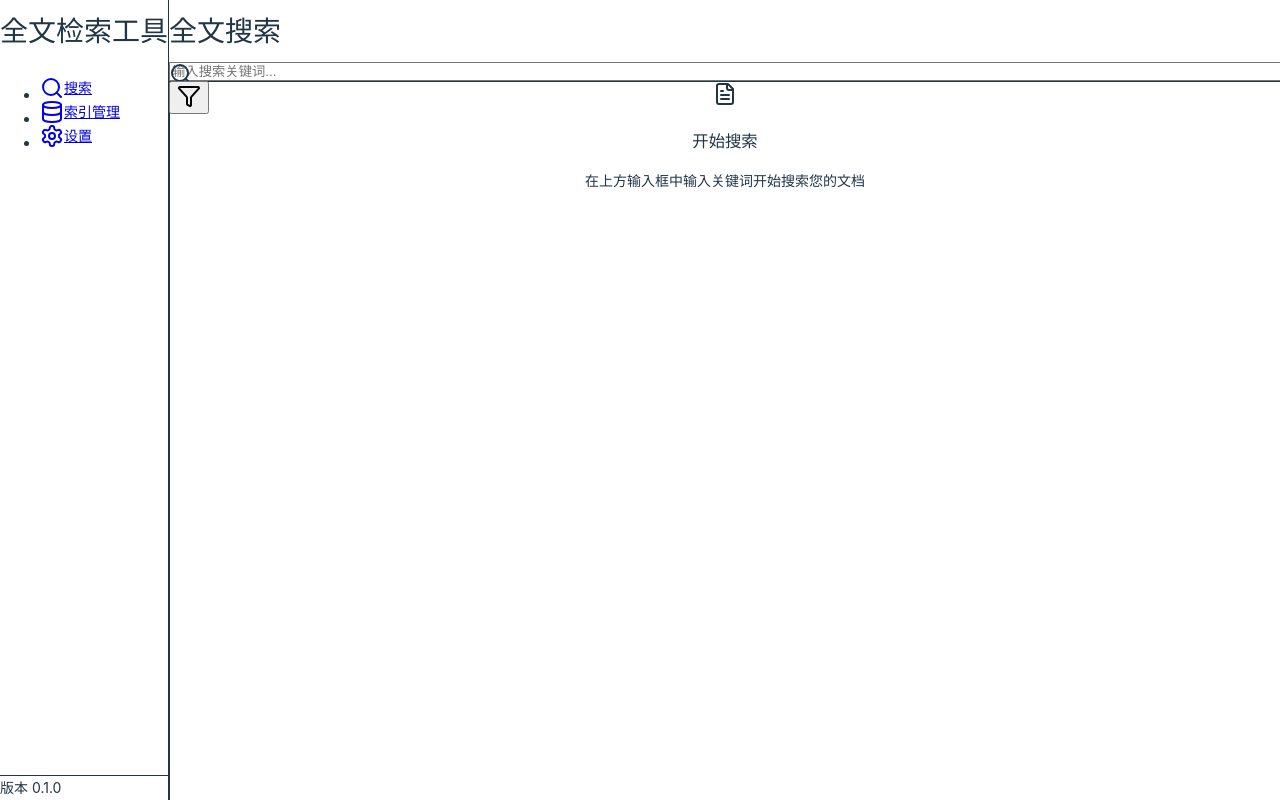
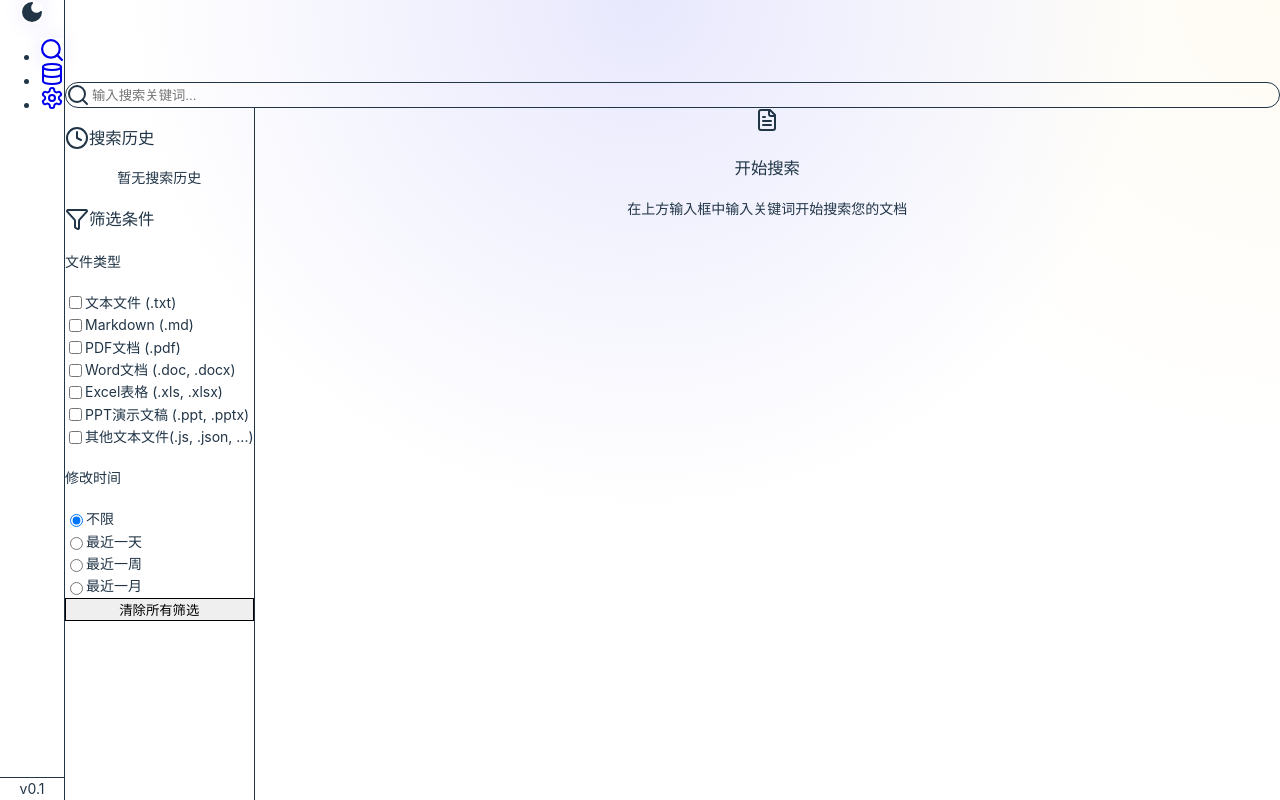
Before and after one commit to lhing17/lunary, a React (Vite) app: page / in a window 1280 px wide. Built offline with nearby package versions, Linux system fonts and the light colour scheme.

Commit message:
feat: 月光主题设计和响应式布局相关内容初步

```diff
--- a/src/App.tsx
+++ b/src/App.tsx
@@ -7,9 +7,9 @@ import { Sidebar } from './components/Sidebar';
 function App() {
   return (
     <Router>
-      <div className="flex h-screen bg-gray-50 dark:bg-gray-900">
+      <div className="flex h-screen bg-background-light dark:bg-background-dark text-gray-900 dark:text-gray-100 transition-colors duration-300">
         <Sidebar />
-        <main className="flex-1 overflow-hidden">
+        <main className="flex-1 overflow-hidden relative">
           <Routes>
             <Route path="/" element={<SearchPage />} />
             <Route path="/index-management" element={<IndexManagementPage />} />
--- a/src/components/Sidebar.tsx
+++ b/src/components/Sidebar.tsx
@@ -1,6 +1,6 @@
 import React from 'react';
 import { Link, useLocation } from 'react-router-dom';
-import { Search, Database, Settings } from 'lucide-react';
+import { Search, Database, Settings, Moon } from 'lucide-react';
 import { useI18n } from '../i18n';
 
 export const Sidebar: React.FC = () => {
@@ -14,13 +14,18 @@ export const Sidebar: React.FC = () => {
   ];
 
   return (
-    <div className="w-64 bg-white dark:bg-gray-800 border-r border-gray-200 dark:border-gray-700 flex flex-col">
-      <div className="p-6">
-        <h1 className="text-xl font-bold text-gray-900 dark:text-white">{t('components.sidebar.title')}</h1>
+    <div className="w-20 lg:w-64 flex-shrink-0 bg-surface-light dark:bg-surface-dark backdrop-blur-md border-r border-white/20 dark:border-white/10 flex flex-col transition-all duration-300">
+      <div className="p-6 flex items-center justify-center lg:justify-start">
+        <div className="w-8 h-8 rounded-full bg-gradient-to-tr from-primary-500 to-primary-300 flex items-center justify-center shadow-glow mr-0 lg:mr-3">
+            <Moon className="w-5 h-5 text-white fill-current" />
+        </div>
+        <h1 className="hidden lg:block text-xl font-bold bg-clip-text text-transparent bg-gradient-to-r from-gray-900 to-gray-600 dark:from-white dark:to-gray-400">
+          Lunary
+        </h1>
       </div>
 
-      <nav className="flex-1 px-4">
-        <ul className="space-y-2">
+      <nav className="flex-1 px-2 lg:px-4 py-4">
+        <ul className="space-y-3">
           {menuItems.map((item) => {
             const Icon = item.icon;
             const isActive = location.pathname === item.path;
@@ -29,14 +34,17 @@ export const Sidebar: React.FC = () => {
               <li key={item.path}>
                 <Link
                   to={item.path}
-                  className={`flex items-center px-4 py-2 text-sm font-medium rounded-lg transition-colors ${
+                  className={`flex items-center justify-center lg:justify-start px-3 py-3 rounded-xl transition-all duration-200 group relative ${
                     isActive
-                      ? 'bg-primary-100 dark:bg-primary-900 text-primary-700 dark:text-primary-300'
-                      : 'text-gray-700 dark:text-gray-300 hover:bg-gray-100 dark:hover:bg-gray-700'
+                      ? 'bg-primary-500/10 text-primary-600 dark:text-primary-300 shadow-glow'
+                      : 'text-gray-500 dark:text-gray-400 hover:bg-white/50 dark:hover:bg-white/5 hover:text-gray-900 dark:hover:text-white'
                   }`}
                 >
-                  <Icon className="w-5 h-5 mr-3" />
-                  {item.label}
+                  {isActive && (
+                    <div className="absolute left-0 top-1/2 -translate-y-1/2 w-1 h-8 bg-primary-500 rounded-r-full lg:hidden" />
+                  )}
+                  <Icon className={`w-6 h-6 lg:w-5 lg:h-5 lg:mr-3 transition-transform duration-200 ${isActive ? 'scale-110' : 'group-hover:scale-110'}`} />
+                  <span className="hidden lg:block font-medium">{item.label}</span>
                 </Link>
               </li>
             );
@@ -44,8 +52,11 @@ export const Sidebar: React.FC = () => {
         </ul>
       </nav>
 
-      <div className="p-4 border-t border-gray-200 dark:border-gray-700">
-        <div className="text-xs text-gray-500 dark:text-gray-400">{t('components.sidebar.version', { version: '0.1.0' })}</div>
+      <div className="p-4 border-t border-gray-200/50 dark:border-white/5">
+        <div className="text-xs text-center lg:text-left text-gray-400 dark:text-gray-500">
+          <span className="hidden lg:inline">{t('components.sidebar.version', { version: '0.1.0' })}</span>
+          <span className="lg:hidden">v0.1</span>
+        </div>
       </div>
     </div>
   );
--- a/src/index.css
+++ b/src/index.css
@@ -3,9 +3,9 @@
 @tailwind utilities;
 
 :root {
-  font-family: -apple-system, BlinkMacSystemFont, 'Segoe UI', Roboto, Oxygen, Ubuntu, Cantarell, 'Open Sans', 'Helvetica Neue', sans-serif;
+  font-family: 'Inter', -apple-system, BlinkMacSystemFont, 'Segoe UI', Roboto, Oxygen, Ubuntu, Cantarell, 'Open Sans', 'Helvetica Neue', sans-serif;
   font-size: 14px;
-  line-height: 24px;
+  line-height: 1.6;
   font-weight: 400;
 
   color-scheme: light dark;
@@ -32,6 +32,19 @@ body {
   place-items: center;
   min-width: 320px;
   min-height: 100vh;
+  /* Moonlight Gradient Background */
+  background:
+    radial-gradient(circle at 50% 0%, rgba(99, 102, 241, 0.15) 0%, transparent 50%),
+    radial-gradient(circle at 100% 0%, rgba(251, 191, 36, 0.05) 0%, transparent 30%);
+  background-attachment: fixed;
+}
+
+.dark body {
+  background:
+    radial-gradient(circle at 50% 0%, rgba(99, 102, 241, 0.2) 0%, transparent 60%),
+    radial-gradient(circle at 80% 20%, rgba(49, 46, 129, 0.4) 0%, transparent 40%);
+  background-color: #0F172A; /* Fallback/Base */
+  background-attachment: fixed;
 }
 
 #root {
@@ -42,3 +55,35 @@ body {
   text-align: left;
   overflow: hidden;
 }
+
+/* Custom Scrollbar */
+::-webkit-scrollbar {
+  width: 8px;
+  height: 8px;
+}
+
+::-webkit-scrollbar-track {
+  background: transparent;
+}
+
+::-webkit-scrollbar-thumb {
+  background: rgba(156, 163, 175, 0.3);
+  border-radius: 4px;
+}
+
+::-webkit-scrollbar-thumb:hover {
+  background: rgba(156, 163, 175, 0.5);
+}
+
+.dark ::-webkit-scrollbar-thumb {
+  background: rgba(255, 255, 255, 0.1);
+}
+
+.dark ::-webkit-scrollbar-thumb:hover {
+  background: rgba(255, 255, 255, 0.2);
+}
+
+/* Utilities */
+.shadow-glow {
+  box-shadow: 0 0 20px -5px rgba(99, 102, 241, 0.4);
+}
--- a/src/pages/SearchPage.tsx
+++ b/src/pages/SearchPage.tsx
@@ -14,7 +14,7 @@ export const SearchPage: React.FC = () => {
   const [searchResults, setSearchResults] = useState<SearchResult[]>([]);
   const [totalResults, setTotalResults] = useState(0);
   const [searchTime, setSearchTime] = useState(0);
-  const [showFilters, setShowFilters] = useState(false);
+  const [showFilters, setShowFilters] = useState(true);
   const [filters, setFilters] = useState<SearchFilters>({});
   const [searchHistory, setSearchHistory] = useState<string[]>([]);
   const [currentPage, setCurrentPage] = useState(1);
@@ -74,18 +74,23 @@ export const SearchPage: React.FC = () => {
   }, [filters, currentPage, perPage]);
 
   return (
-    <div className="h-full flex flex-col bg-gray-50 dark:bg-gray-900">
-      {/* Header */}
-      <div className="bg-white dark:bg-gray-800 border-b border-gray-200 dark:border-gray-700 p-6">
+    <div className="h-full flex flex-col">
+      {/* Hero Header */}
+      <div className="relative z-10 flex-shrink-0 pt-8 pb-6 px-6 lg:px-12">
         <div className="max-w-4xl mx-auto">
-          <h1 className="text-2xl font-bold text-gray-900 dark:text-white mb-4">
+          <div className="flex items-center justify-between mb-6">
+            <h1 className="text-2xl font-bold bg-clip-text text-transparent bg-gradient-to-r from-gray-900 to-gray-600 dark:from-white dark:to-gray-300">
               {t("pages.searchPage.title")}
             </h1>
+            {/* Optional: Add some top-right actions or keep it clean */}
+          </div>
 
-          {/* Search Input */}
-          <div className="relative">
-            <div className="absolute inset-y-0 left-0 pl-3 flex items-center pointer-events-none">
-              <Search className="h-5 w-5 text-gray-400" />
+          {/* Search Input Container */}
+          <div className="relative group">
+            <div className="absolute -inset-0.5 bg-gradient-to-r from-primary-300 to-primary-500 rounded-full opacity-30 group-hover:opacity-60 transition duration-500 blur"></div>
+            <div className="relative flex items-center bg-surface-light dark:bg-surface-dark backdrop-blur-xl rounded-full shadow-lg border border-white/20 dark:border-white/10">
+              <div className="pl-5 flex items-center pointer-events-none">
+                <Search className="h-5 w-5 text-gray-400 group-focus-within:text-primary-500 transition-colors" />
               </div>
               <input
                 type="text"
@@ -98,15 +103,15 @@ export const SearchPage: React.FC = () => {
                   }
                 }}
                 placeholder={t("pages.searchPage.placeholder")}
-              className="block w-full pl-10 pr-12 py-3 border border-gray-300 dark:border-gray-600 rounded-lg bg-white dark:bg-gray-700 text-gray-900 dark:text-white placeholder-gray-500 dark:placeholder-gray-400 focus:ring-2 focus:ring-primary-500 focus:border-primary-500"
+                className="block w-full pl-3 pr-14 py-4 bg-transparent border-none text-gray-900 dark:text-white placeholder-gray-500 dark:placeholder-gray-400 focus:ring-0 focus:outline-none text-lg"
               />
-            <div className="absolute inset-y-0 right-0 flex items-center pr-3">
+              <div className="absolute inset-y-0 right-0 flex items-center pr-2 hidden">
                 <button
                   onClick={() => setShowFilters(!showFilters)}
-                className={`p-1 rounded-md transition-colors ${
+                  className={`p-2 rounded-full transition-all duration-200 ${
                     showFilters
-                    ? "text-primary-600 dark:text-primary-400 bg-primary-50 dark:bg-primary-900/20"
-                    : "text-gray-400 hover:text-gray-600 dark:hover:text-gray-300"
+                      ? "text-primary-600 dark:text-primary-300 bg-primary-100 dark:bg-primary-900/30"
+                      : "text-gray-400 hover:text-gray-600 dark:hover:text-gray-200 hover:bg-gray-100 dark:hover:bg-white/5"
                   }`}
                 >
                   <Filter className="h-5 w-5" />
@@ -115,13 +120,14 @@ export const SearchPage: React.FC = () => {
             </div>
           </div>
         </div>
+      </div>
 
-      <div className="flex-1 flex overflow-hidden">
+      <div className="flex-1 flex overflow-hidden relative z-0">
         {/* Left Sidebar - Search History & Filters */}
         <div
           className={`${
-            showFilters ? "w-80" : "w-0"
-          } transition-all duration-300 overflow-hidden bg-white dark:bg-gray-800 border-r border-gray-200 dark:border-gray-700`}
+            showFilters ? "w-300 opacity-100 translate-x-0" : "w-0 opacity-0 -translate-x-4"
+          } transition-all duration-300 ease-in-out overflow-hidden bg-surface-light/50 dark:bg-surface-dark/50 backdrop-blur-md border-r border-white/20 dark:border-white/5 ml-4 my-4 rounded-2xl shadow-sm md:block`}
         >
           <div className="p-4 h-full overflow-y-auto">
             {showFilters && (
--- a/tailwind.config.js
+++ b/tailwind.config.js
@@ -4,22 +4,45 @@ export default {
     "./index.html",
     "./src/**/*.{js,ts,jsx,tsx}",
   ],
+  darkMode: 'media', // Use system preference or 'class' if manual toggling is implemented
   theme: {
     extend: {
       colors: {
+        // Moonlight Palette
+        background: {
+          light: '#F8FAFC', // Slate 50
+          dark: '#0F172A',  // Slate 900
+        },
+        surface: {
+          light: 'rgba(255, 255, 255, 0.7)',
+          dark: 'rgba(30, 41, 59, 0.7)', // Slate 800 with opacity
+        },
         primary: {
-          50: '#eff6ff',
-          100: '#dbeafe',
-          200: '#bfdbfe',
-          300: '#93c5fd',
-          400: '#60a5fa',
-          500: '#3b82f6',
-          600: '#2563eb',
-          700: '#1d4ed8',
-          800: '#1e40af',
-          900: '#1e3a8a',
+          50: '#eef2ff',
+          100: '#e0e7ff',
+          200: '#c7d2fe',
+          300: '#a5b4fc',
+          400: '#818cf8',
+          500: '#6366f1', // Indigo 500 - Main Brand Color
+          600: '#4f46e5',
+          700: '#4338ca',
+          800: '#3730a3',
+          900: '#312e81',
+          950: '#1e1b4b',
         },
+        accent: {
+          light: '#FEF3C7', // Amber 100
+          DEFAULT: '#FBBF24', // Amber 400 - Moonlight Glow
+          dark: '#B45309',
+        }
       },
+      backdropBlur: {
+        xs: '2px',
+      },
+      boxShadow: {
+        'glow': '0 0 15px -3px rgba(99, 102, 241, 0.3)',
+        'glow-lg': '0 0 25px -5px rgba(99, 102, 241, 0.4)',
+      }
     },
   },
   plugins: [],
```
Also changed, not shown: src/components/SearchResults.tsx (+20 -16 lines). Lines whose indentation alone changed are shown as unchanged.
